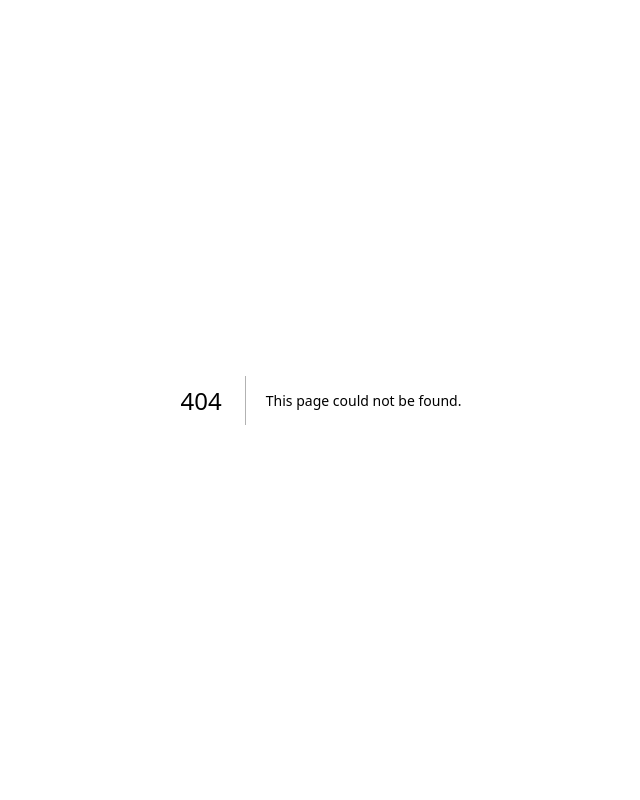
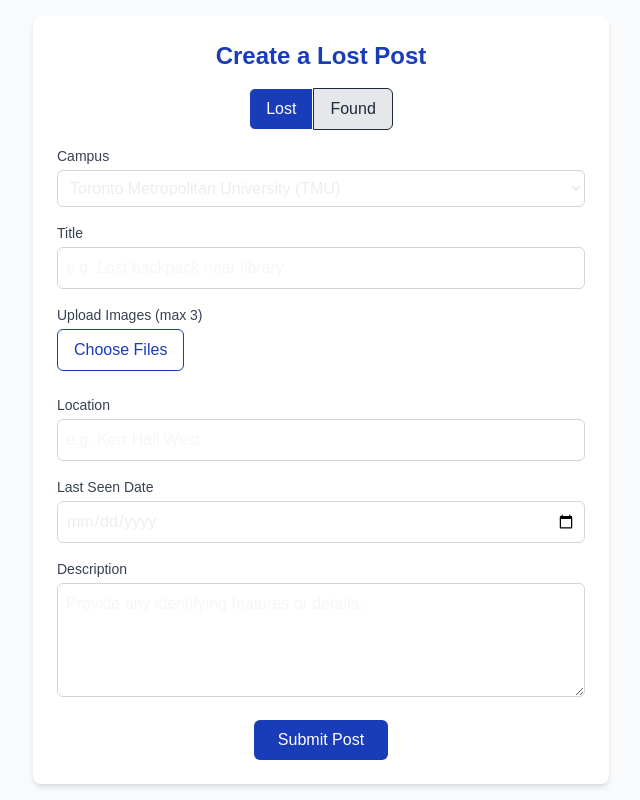
Before and after one commit to Hyneeb/CampusClaims, a Next.js app: page /create in a window 1280 px wide. Before the commit this address had no page. Shown: the whole page, without its empty margins (319-959 px from the left). Built offline with nearby package versions, Linux system fonts and the light colour scheme.

Commit message:
create post

```diff
--- /dev/null
+++ b/src/app/create/page.tsx
@@ -0,0 +1,145 @@
+'use client';
+/* eslint-disable @typescript-eslint/no-unused-vars */
+
+import { useState } from 'react';
+import Image from 'next/image';
+
+export default function CreatePostPage() {
+    const [postType, setPostType] = useState<'lost' | 'found'>('lost');
+    const [images, setImages] = useState<File[]>([]);
+    const [previews, setPreviews] = useState<string[]>([]);
+    const [campus, setCampus] = useState('TMU');
+
+    const handleImageChange = (e: React.ChangeEvent<HTMLInputElement>) => {
+        const files = Array.from(e.target.files || []).slice(0, 3);
+        setImages(files);
+        const previews = files.map(file => URL.createObjectURL(file));
+        setPreviews(previews);
+    };
+
+    return (
+        <div className="min-h-screen flex items-center justify-center bg-gray-50 p-4">
+            <div className="bg-white rounded-lg shadow-md p-6 w-full max-w-xl">
+                <h1 className="text-2xl font-semibold mb-4 text-center text-blue-800">
+                    Create a {postType === 'lost' ? 'Lost' : 'Found'} Post
+                </h1>
+
+                {/* Post type toggle */}
+                <div className="flex justify-center mb-4">
+                    <button
+                        className={`px-4 py-2 rounded-l-md border ${
+                            postType === 'lost' ? 'bg-blue-800 text-white' : 'bg-gray-200 text-gray-800'
+                        }`}
+                        onClick={() => setPostType('lost')}
+                    >
+                        Lost
+                    </button>
+                    <button
+                        className={`px-4 py-2 rounded-r-md border ${
+                            postType === 'found' ? 'bg-blue-800 text-white' : 'bg-gray-200 text-gray-800'
+                        }`}
+                        onClick={() => setPostType('found')}
+                    >
+                        Found
+                    </button>
+                </div>
+
+                <form className="space-y-4">
+                    {/* Campus selection */}
+                    <div>
+                        <label className="block text-sm font-medium text-gray-700">Campus</label>
+                        <select
+                            className="w-full border border-gray-300 rounded-md p-2 mt-1 focus:outline-none focus:ring-2 focus:ring-blue-400"
+                            value={campus}
+                            onChange={(e) => setCampus(e.target.value)}
+                        >
+                            <option value="TMU">Toronto Metropolitan University (TMU)</option>
+                            <option value="UTM">University of Toronto Mississauga (UTM)</option>
+                        </select>
+                    </div>
+
+                    {/* Title */}
+                    <div>
+                        <label className="block text-sm font-medium text-gray-700">Title</label>
+                        <input
+                            type="text"
+                            className="w-full border border-gray-300 rounded-md p-2 mt-1 focus:outline-none focus:ring-2 focus:ring-blue-400"
+                            placeholder="e.g. Lost backpack near library"
+                        />
+                    </div>
+
+                    {/* Image upload */}
+                    <div>
+                        <label className="block text-sm font-medium text-gray-700 mb-1">Upload Images (max 3)</label>
+                        <label
+                            htmlFor="image-upload"
+                            className="inline-block cursor-pointer border border-blue-800 text-blue-800 px-4 py-2 rounded-md hover:bg-blue-50 transition"
+                        >
+                            Choose Files
+                        </label>
+                        <input
+                            id="image-upload"
+                            type="file"
+                            accept="image/*"
+                            multiple
+                            className="hidden"
+                            onChange={handleImageChange}
+                        />
+                        <div className="mt-2 grid grid-cols-3 gap-2">
+                            {previews.map((src, index) => (
+                                <Image
+                                    key={index}
+                                    src={src}
+                                    alt={`Preview ${index + 1}`}
+                                    width={100}
+                                    height={100}
+                                    unoptimized
+                                    className="object-cover rounded-md border"
+                                />
+                            ))}
+                        </div>
+                    </div>
+
+                    {/* Location */}
+                    <div>
+                        <label className="block text-sm font-medium text-gray-700">Location</label>
+                        <input
+                            type="text"
+                            className="w-full border border-gray-300 rounded-md p-2 mt-1 focus:outline-none focus:ring-2 focus:ring-blue-400"
+                            placeholder="e.g. Kerr Hall West"
+                        />
+                    </div>
+
+                    {/* Last seen date */}
+                    <div>
+                        <label className="block text-sm font-medium text-gray-700">Last Seen Date</label>
+                        <input
+                            type="date"
+                            className="w-full border border-gray-300 rounded-md p-2 mt-1 focus:outline-none focus:ring-2 focus:ring-blue-400"
+                        />
+                    </div>
+
+                    {/* Description */}
+                    <div>
+                        <label className="block text-sm font-medium text-gray-700">Description</label>
+                        <textarea
+                            rows={4}
+                            className="w-full border border-gray-300 rounded-md p-2 mt-1 focus:outline-none focus:ring-2 focus:ring-blue-400"
+                            placeholder="Provide any identifying features or details..."
+                        />
+                    </div>
+
+                    {/* Submit button */}
+                    <div className="text-center">
+                        <button
+                            type="submit"
+                            className="bg-blue-800 text-white px-6 py-2 rounded-md hover:bg-blue-900 transition"
+                        >
+                            Submit Post
+                        </button>
+                    </div>
+                </form>
+            </div>
+        </div>
+    );
+}
```
